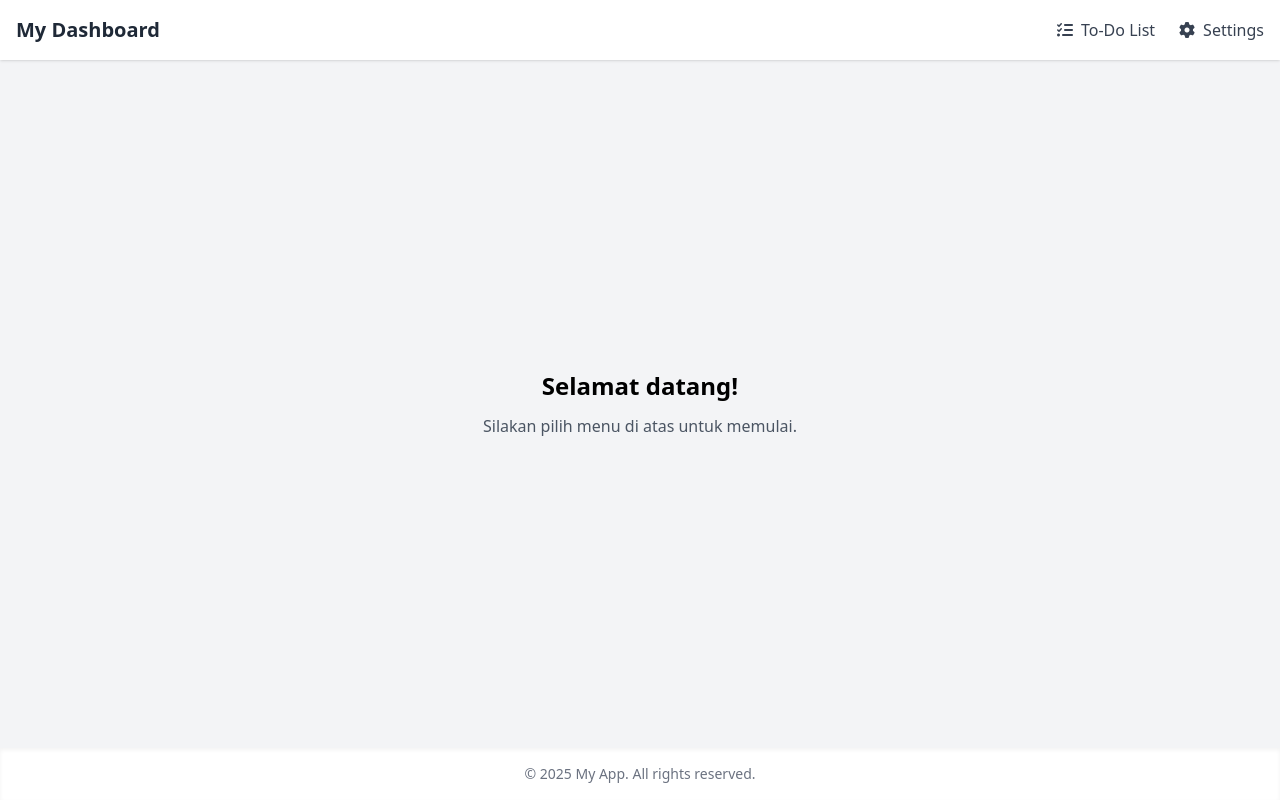
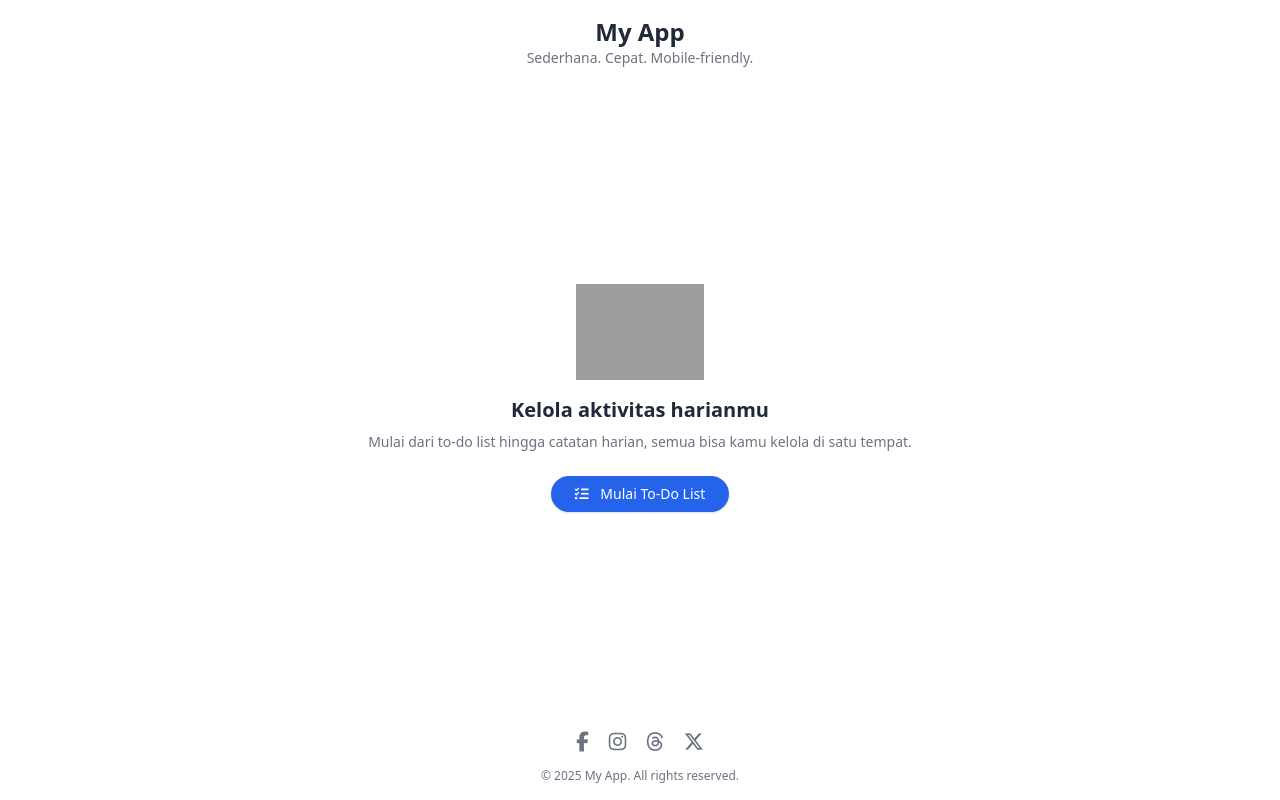
Before and after one commit to rezasaputraplease/mobile, a plain HTML site: page index.html in a window 1280 px wide. Drawn offline with nearby package versions, Linux system fonts and the light colour scheme; grey boxes are pictures that could not be loaded.

Commit message:
Update index.html

```diff
--- a/index.html
+++ b/index.html
@@ -2,53 +2,64 @@
 <html lang="en">
   <head>
     <meta charset="UTF-8" />
-    <title>Dashboard</title>
+    <title>Landing Page</title>
     <meta name="viewport" content="width=device-width, initial-scale=1.0" />
     <script src="https://cdn.tailwindcss.com"></script>
-    <!-- Font Awesome CDN -->
+    <!-- Font Awesome -->
     <link
       rel="stylesheet"
       href="https://cdnjs.cloudflare.com/ajax/libs/font-awesome/6.5.0/css/all.min.css"
-      integrity="sha512-papGcTULgCPakCexkZ+nFYdUJ8/8j3oIfJ8RiNpmOqjK3EzK+NcWJxAdI2eM8C3x5mJmY9D0G5aMQ2DdMyvYbw=="
       crossorigin="anonymous"
-      referrerpolicy="no-referrer"
     />
   </head>
-  <body class="bg-gray-100 min-h-screen flex flex-col">
-    <!-- Navbar -->
-    <nav class="bg-white shadow p-4 flex items-center justify-between">
-      <h1 class="text-xl font-bold text-gray-800">My Dashboard</h1>
-      <div class="flex gap-6 text-gray-700">
-        <!-- To-Do List Link -->
-        <a
-          href="todo.html"
-          class="flex items-center gap-2 hover:text-blue-600 transition"
-        >
-          <i class="fas fa-list-check"></i>
-          <span class="hidden sm:inline">To-Do List</span>
+  <body class="bg-white min-h-screen flex flex-col justify-between">
+    <!-- Header -->
+    <header class="p-4 text-center">
+      <h1 class="text-2xl font-bold text-gray-800">My App</h1>
+      <p class="text-gray-500 text-sm">Sederhana. Cepat. Mobile-friendly.</p>
+    </header>
+
+    <!-- Hero Section -->
+    <section class="flex-1 flex flex-col items-center justify-center px-6">
+      <img
+        src="https://cdn-icons-png.flaticon.com/512/1055/1055646.png"
+        alt="Hero"
+        class="w-32 mb-4"
+      />
+      <h2 class="text-xl font-semibold text-gray-800 mb-2 text-center">
+        Kelola aktivitas harianmu
+      </h2>
+      <p class="text-gray-500 text-center text-sm mb-6">
+        Mulai dari to-do list hingga catatan harian, semua bisa kamu kelola di
+        satu tempat.
+      </p>
+      <a
+        href="todo.html"
+        class="bg-blue-600 text-white px-6 py-2 rounded-full text-sm font-medium shadow hover:bg-blue-700 transition"
+      >
+        <i class="fas fa-list-check mr-2"></i> Mulai To-Do List
+      </a>
+    </section>
+
+    <!-- Footer -->
+    <footer class="text-center text-xs text-gray-500 p-4 space-y-3">
+      <!-- Icon Sosial -->
+      <div class="flex justify-center gap-5 text-xl">
+        <a href="#" class="hover:text-blue-600 transition">
+          <i class="fab fa-facebook-f"></i>
         </a>
-        <!-- Tambah icon lain jika dibutuhkan -->
-        <a
-          href="#"
-          class="flex items-center gap-2 hover:text-blue-600 transition"
-        >
-          <i class="fas fa-gear"></i>
-          <span class="hidden sm:inline">Settings</span>
+        <a href="#" class="hover:text-pink-500 transition">
+          <i class="fab fa-instagram"></i>
+        </a>
+        <a href="#" class="hover:text-black transition">
+          <i class="fab fa-threads"></i>
+          <!-- Jika tidak muncul, ganti manual -->
+        </a>
+        <a href="#" class="hover:text-gray-800 transition">
+          <i class="fab fa-x-twitter"></i>
         </a>
       </div>
-    </nav>
-
-    <!-- Konten Utama -->
-    <main class="flex-grow flex items-center justify-center text-center">
-      <div>
-        <h2 class="text-2xl font-semibold mb-3">Selamat datang!</h2>
-        <p class="text-gray-600">Silakan pilih menu di atas untuk memulai.</p>
-      </div>
-    </main>
-
-    <!-- Footer -->
-    <footer class="bg-white p-4 text-center text-gray-500 text-sm shadow-inner">
-      &copy; 2025 My App. All rights reserved.
+      <p>&copy; 2025 My App. All rights reserved.</p>
     </footer>
   </body>
 </html>
```
